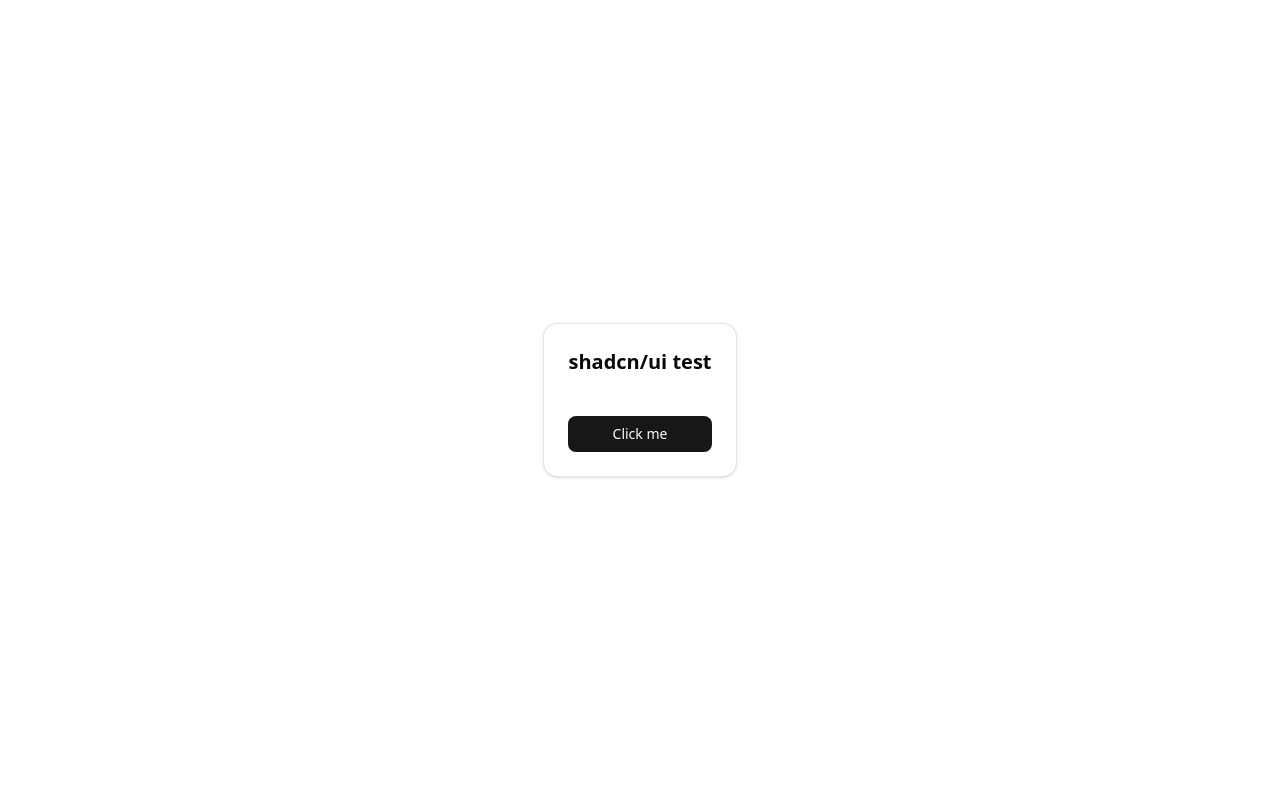
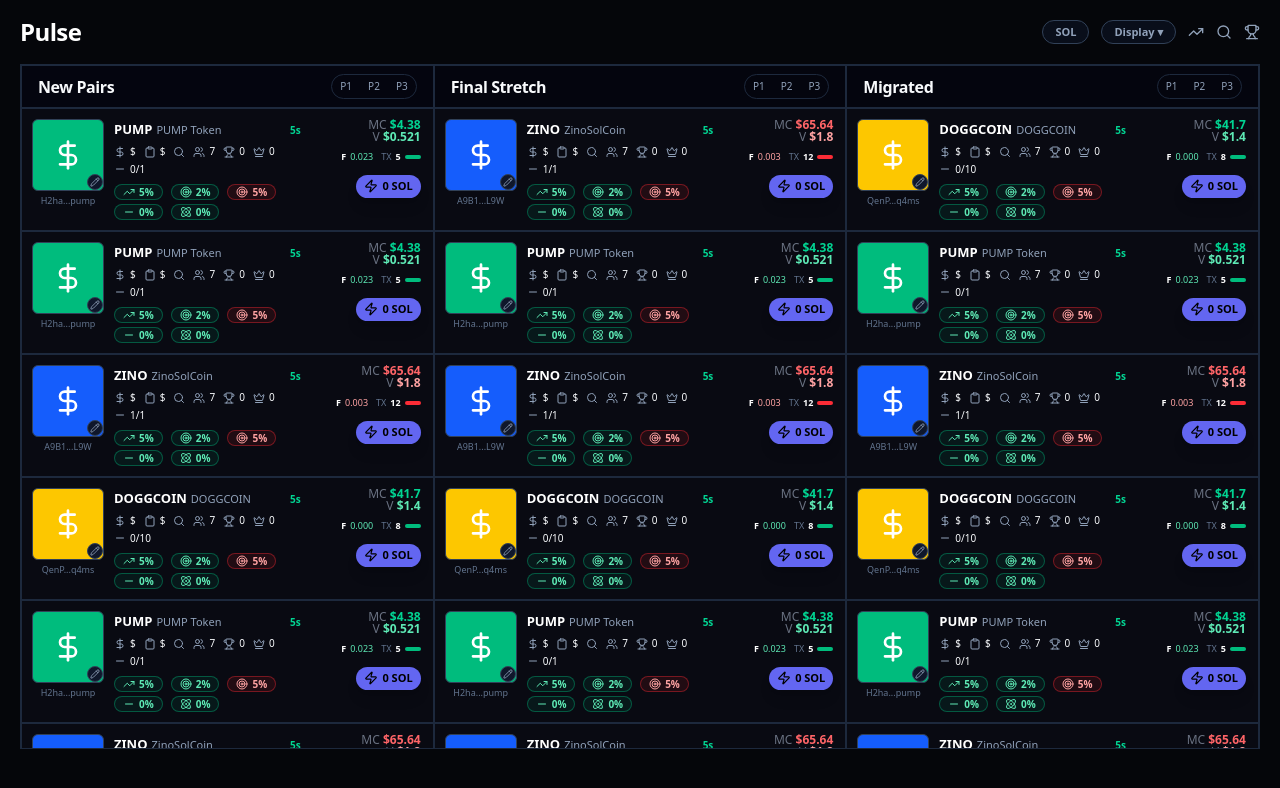
Before and after one commit to MonalBarse/Eterna, a Next.js app in the folder frontend/: page / in a window 1280 px wide. Shown: the top 788 px of the page. Built offline with nearby package versions, Linux system fonts and the light colour scheme.

Commit message:
build: Provisional UI

```diff
--- a/frontend/src/app/page.tsx
+++ b/frontend/src/app/page.tsx
@@ -1,13 +1,314 @@
-import { Button } from "@/components/ui/button";
-import { Card } from "@/components/ui/card";
+'use client';
 
-export default function HomePage() {
+import React from 'react';
+import {
+  TrendingUp,
+  TrendingDown,
+  DollarSign,
+  Clipboard,
+  Search,
+  Users,
+  Trophy,
+  Crown,
+  Target,
+  Minus,
+  Atom,
+  Zap,
+  Pencil,
+} from 'lucide-react';
+
+// Define the shape of our token data
+interface Token {
+  id: number;
+  name: string;
+  ticker: string;
+  address: string;
+  mc: number; // Market Cap in K
+  vol: number; // Volume in K
+  price: number;
+  tx: number; // Transactions
+  color: 'green' | 'red';
+  progress: string; // e.g., "0/1"
+  imgColor: string; // For placeholder background color
+}
+
+// Mock Data structure closely mimicking the screenshot
+const MOCK_TOKENS: Token[] = [
+  {
+    id: 1,
+    name: 'PUMP',
+    ticker: 'PUMP Token',
+    address: 'H2ha...pump',
+    mc: 4.38,
+    vol: 0.521,
+    price: 0.023,
+    tx: 5,
+    color: 'green',
+    progress: '0/1',
+    imgColor: 'bg-emerald-500',
+  },
+  {
+    id: 2,
+    name: 'ZINO',
+    ticker: 'ZinoSolCoin',
+    address: 'A9B1...L9W',
+    mc: 65.64,
+    vol: 1.8,
+    price: 0.00329,
+    tx: 12,
+    color: 'red',
+    progress: '1/1',
+    imgColor: 'bg-blue-600',
+  },
+  {
+    id: 3,
+    name: 'DOGGCOIN',
+    ticker: 'DOGGCOIN',
+    address: 'QenP...q4ms',
+    mc: 41.7,
+    vol: 1.4,
+    price: 0.00004,
+    tx: 8,
+    color: 'green',
+    progress: '0/10',
+    imgColor: 'bg-yellow-400',
+  },
+];
+
+// Custom Scrollbar styling (using arbitrary values for Tailwind)
+const CUSTOM_SCROLLBAR_CLASSES = `
+  [&::-webkit-scrollbar]:w-[4px]
+  [&::-webkit-scrollbar-thumb]:rounded-full
+  [&::-webkit-scrollbar-thumb]:bg-slate-700/60
+  [&::-webkit-scrollbar-track]:bg-transparent
+`;
+
+// Helper component for the top row of icon metrics
+function IconTextBadge({
+  icon: Icon,
+  value,
+}: {
+  icon: React.ElementType;
+  value: string;
+}) {
   return (
-    <main className="min-h-screen bg-background text-foreground flex items-center justify-center">
-      <Card className="p-6 space-y-4">
-        <h1 className="text-xl font-semibold">shadcn/ui test</h1>
-        <Button>Click me</Button>
-      </Card>
+    <div className="flex items-center gap-1 text-[10px] text-slate-400">
+      <Icon className="h-3 w-3" />
+      {value && <span className="text-slate-50 font-medium">{value}</span>}
+    </div>
+  );
+}
+
+// Helper component for the percentage pills with icons
+function PercentagePill({
+  value,
+  isPositive,
+  icon: Icon,
+}: {
+  value: string;
+  isPositive: boolean;
+  icon: React.ElementType;
+}) {
+  const colorClass = isPositive
+    ? 'border-emerald-500/40 bg-emerald-900/20 text-emerald-300'
+    : 'border-red-500/40 bg-red-900/20 text-red-300';
+
+  return (
+    <div
+      className={`flex items-center rounded-full px-2 py-[1px] text-[10px] leading-none border ${colorClass}`}
+    >
+      <Icon className="mr-1 h-3 w-3" />
+      <span className="font-semibold">{value}</span>
+    </div>
+  );
+}
+
+// The token row component (smaller + name/title added)
+function TokenRow({ token }: { token: Token }) {
+  const mcColor = token.color === 'green' ? 'text-emerald-400' : 'text-red-400';
+  const priceColor =
+    token.color === 'green' ? 'text-emerald-300' : 'text-red-300';
+  const txColor = token.color === 'green' ? 'bg-emerald-500' : 'bg-red-500';
+
+  // Mock metrics based on the new image
+  const mockMetrics = [
+    { value: '5%', isPositive: true, icon: TrendingUp },
+    { value: '2%', isPositive: true, icon: Target },
+    { value: '5%', isPositive: false, icon: Target },
+    { value: '0%', isPositive: true, icon: Minus },
+    { value: '0%', isPositive: true, icon: Atom },
+  ];
+
+  const iconBarData = [
+    { icon: DollarSign, value: '$' },
+    { icon: Clipboard, value: '$' },
+    { icon: Search, value: '' },
+    { icon: Users, value: '7' },
+    { icon: Trophy, value: '0' },
+    { icon: Crown, value: '0' },
+    { icon: Minus, value: token.progress },
+  ];
+
+  return (
+    <div className="flex items-start justify-between border border-slate-800 bg-[#090a12] px-3 py-2.5 text-xs transition-colors hover:bg-slate-900/40">
+      {/* 1. Left Logo + short address */}
+      <div className="flex w-20 flex-col items-center gap-1 pr-3">
+        <div
+          className={`relative flex h-18 w-18 flex-shrink-0 items-center justify-center rounded-sm border border-slate-700 ${token.imgColor}`}
+        >
+          <DollarSign className="h-8 w-8 text-white" />
+          <div className="absolute bottom-0 right-0 flex h-4 w-4 items-center justify-center rounded-full border border-slate-700 bg-slate-900">
+            <Pencil className="h-2.5 w-2.5 text-slate-400" />
+          </div>
+        </div>
+        <span className="w-full truncate text-[9px] text-slate-500 text-center">
+          {token.address}
+        </span>
+      </div>
+
+      {/* 2. Middle: name + subtitle + metrics */}
+      <div className="flex flex-1 flex-col pt-1">
+        {/* name / subtitle row */}
+        <div className="flex items-baseline justify-between gap-2">
+          <div className="min-w-0">
+            <div className="flex items-center gap-1">
+              <span className="max-w-[150px] truncate text-[13px] font-semibold leading-none text-white">
+                {token.name}
+              </span>
+              <span className="max-w-[120px] truncate text-[11px] leading-none text-slate-400">
+                {token.ticker}
+              </span>
+            </div>
+          </div>
+          <span className="shrink-0 text-[10px] font-semibold text-emerald-400">
+            5s
+          </span>
+        </div>
+
+        {/* Top icon metrics bar */}
+        <div className="mt-2 flex flex-wrap gap-x-2 gap-y-1">
+          {iconBarData.map((data, idx) => (
+            <IconTextBadge key={idx} icon={data.icon} value={data.value} />
+          ))}
+        </div>
+
+        {/* Row of percentage pills */}
+        <div className="mt-2 flex flex-wrap gap-x-2 gap-y-1">
+          {mockMetrics.map((metric, idx) => (
+            <PercentagePill key={idx} {...metric} />
+          ))}
+        </div>
+      </div>
+
+      {/* 3. Right: compact MC/Volume/Price + button */}
+      <div className="flex h-full min-w-[120px] flex-col items-end justify-between text-right">
+        <div className="flex flex-col">
+          <div className={`text-md font-extrabold leading-none ${mcColor}`}>
+            <span className="text-gray-500 font-light">MC</span> ${token.mc}
+          </div>
+
+          <div className={`text-md font-extrabold leading-none ${priceColor}`}>
+            <span className="text-gray-500 font-light">V</span> ${token.vol}
+          </div>
+
+          <div className="mt-2 flex items-center text-[9px] text-slate-400">
+            <span className="mr-1 font-semibold text-white">F</span>
+            <span className={`text-[9px] ${priceColor}`}>
+              {token.price.toFixed(3)}
+            </span>
+            <span className="ml-2 text-slate-500">TX</span>
+            <span className="ml-1 font-semibold text-white">{token.tx}</span>
+            <div className={`ml-1 h-1 w-4 rounded-full ${txColor}`} />
+          </div>
+        </div>
+
+        <button className="mt-3 flex items-center justify-center gap-1 rounded-xl bg-[#6366f1] px-2 py-1 text-[11px] font-extrabold text-black shadow-lg transition-colors hover:bg-[#7c3aed]">
+          <Zap className="h-3.5 w-3.5" />0 SOL
+        </button>
+      </div>
+    </div>
+  );
+}
+
+// Column Shell (Updated with custom scrollbar classes)
+function TokenColumnShell({
+  title,
+  tokens,
+}: {
+  title: string;
+  tokens: Token[];
+}) {
+  const COLUMN_HEIGHT_CLASS =
+    'h-[calc(100vh-8rem)] md:h-[calc(100vh-9rem)] lg:h-[calc(100vh-10rem)]';
+
+  return (
+    <div className="flex flex-col bg-[#05060f]/95">
+      {/* Column header */}
+      <div className="flex items-center justify-between gap-2 border border-slate-800 px-4 py-2">
+        <h2 className="text-sm font-semibold tracking-tight md:text-base">
+          {title}
+        </h2>
+
+        <div className="flex items-center gap-4 text-[8px] px-2 py-1 border border-slate-800 rounded-4xl text-slate-400">
+          <button className="text-[10px]">P1</button>
+          <button className="text-[10px]">P2</button>
+          <button className="text-[10px]">P3</button>
+        </div>
+      </div>
+
+      {/* Scrollable body */}
+      <div
+        className={`overflow-y-auto ${COLUMN_HEIGHT_CLASS} ${CUSTOM_SCROLLBAR_CLASSES}`}
+      >
+        {tokens.map((token) => (
+          <TokenRow key={token.id} token={token} />
+        ))}
+        {Array.from({ length: 15 }).map((_, idx) => (
+          <TokenRow
+            key={`placeholder-${idx}`}
+            token={MOCK_TOKENS[idx % MOCK_TOKENS.length]}
+          />
+        ))}
+      </div>
+    </div>
+  );
+}
+
+// Main Page Component
+export default function Page() {
+  const newPairs = MOCK_TOKENS.slice(0, 1);
+  const finalStretch = MOCK_TOKENS.slice(1, 2);
+  const migrated = MOCK_TOKENS.slice(2, 3);
+
+  return (
+    <main className="min-h-screen bg-[#05060a] text-slate-50">
+      <div className="mx-auto flex flex-col gap-4 px-3 py-3 md:px-5 md:py-4">
+        {/* Top Header Bar */}
+        <header className="flex items-center justify-between">
+          <h1 className="text-2xl font-black tracking-tight text-white">
+            Pulse
+          </h1>
+
+          <div className="flex items-center gap-3 text-xs text-slate-400">
+            <span className="rounded-full border border-slate-700 bg-slate-900/50 px-3 py-1 text-[11px] font-semibold">
+              SOL
+            </span>
+            <span className="rounded-full border border-slate-700 bg-slate-900/50 px-3 py-1 text-[11px] font-semibold">
+              Display ▾
+            </span>
+            <TrendingUp className="h-4 w-4 cursor-pointer text-slate-400 transition-colors hover:text-white" />
+            <Search className="h-4 w-4 cursor-pointer text-slate-400 transition-colors hover:text-white" />
+            <Trophy className="h-4 w-4 cursor-pointer text-slate-400 transition-colors hover:text-white" />
+          </div>
+        </header>
+
+        {/* Columns */}
+        <section className="grid lg:grid-cols-3 border-1 border-slate-800">
+          <TokenColumnShell title="New Pairs" tokens={newPairs} />
+          <TokenColumnShell title="Final Stretch" tokens={finalStretch} />
+          <TokenColumnShell title="Migrated" tokens={migrated} />
+        </section>
+      </div>
     </main>
   );
 }
```
